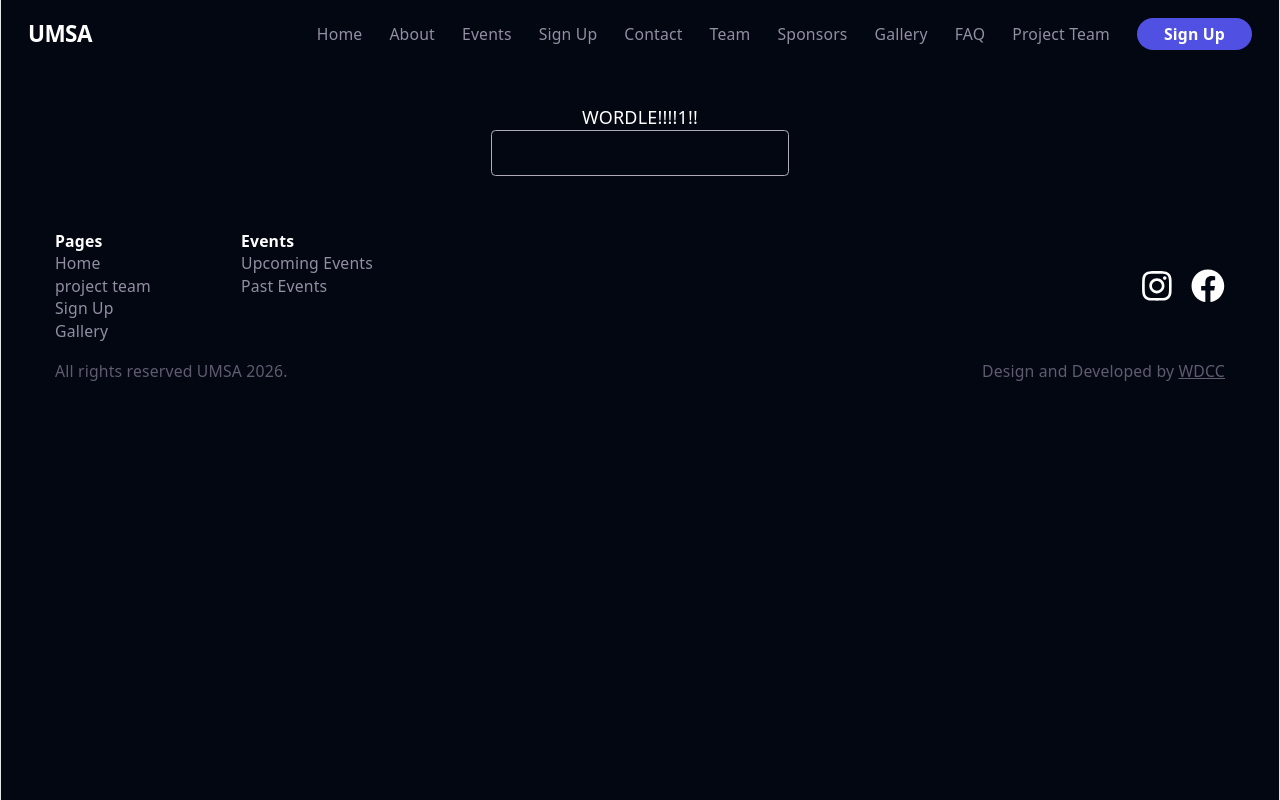
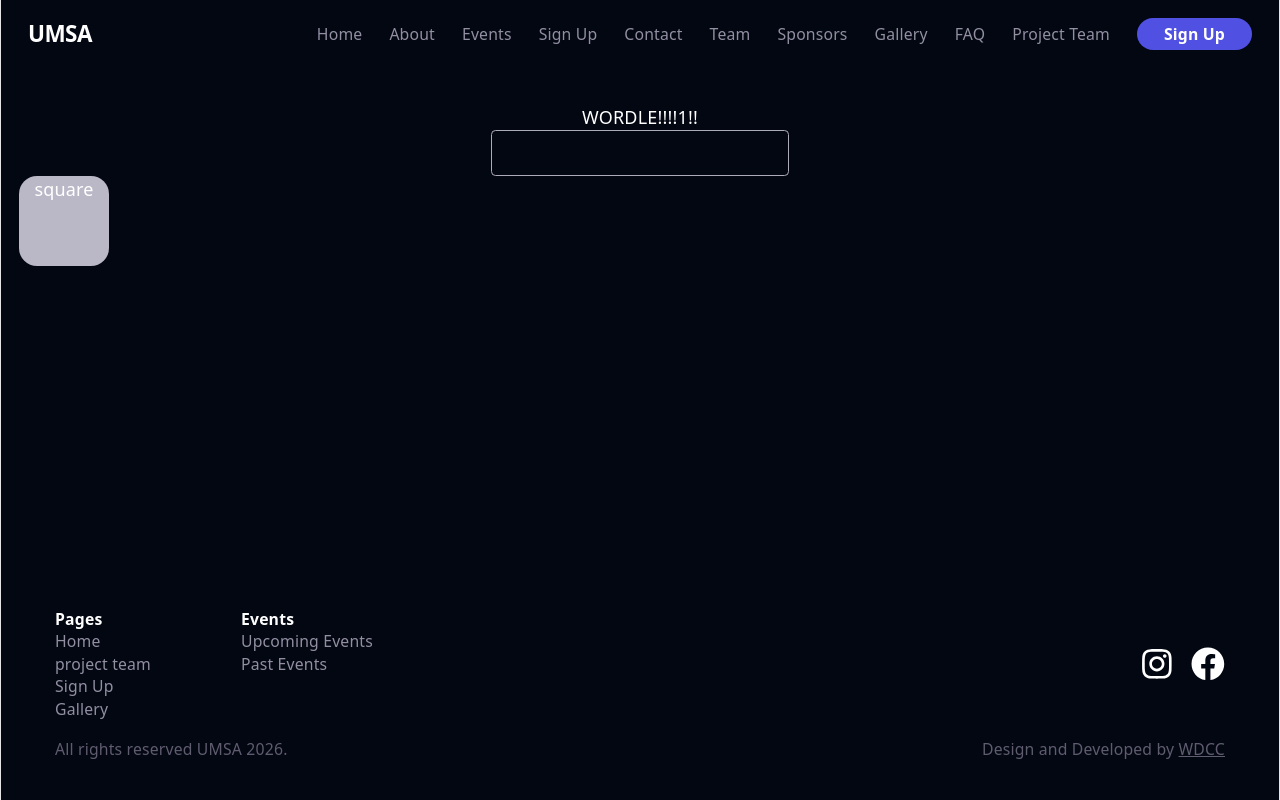
Before and after one commit to UoaWDCC/umsa, a React (Vite) app in the folder client/: page /wordle in a window 1280 px wide. Built offline with nearby package versions, Linux system fonts and the light colour scheme.

Commit message:
tung tung saqure in progress

```diff
--- a/client/src/pages/Wordle.tsx
+++ b/client/src/pages/Wordle.tsx
@@ -1,9 +1,17 @@
+import { motion } from "motion/react";
+
 export default function Wordle() {
+
     return (
     <>
+    {/* lowkye bmight be broken, fix later note to terrence */}
+    <div className="justify-evenly. items-center w-auto h-100">
     <h1>WORDLE!!!!1!!</h1>
     <input className="border border-gray-300 rounded py-2 px-4" />
-
+    <motion.div initial={{scale:0}} animate={{scale:1}}>
+    <div className="w-20 h-20 bg-gray-250 rounded-2xl"><p>square</p></div>
+    </motion.div>
+    </div>
     {/* for the displaying, as words r of different length, we can just give ech leeter irs own dic
     and then yeah */}
 
```
